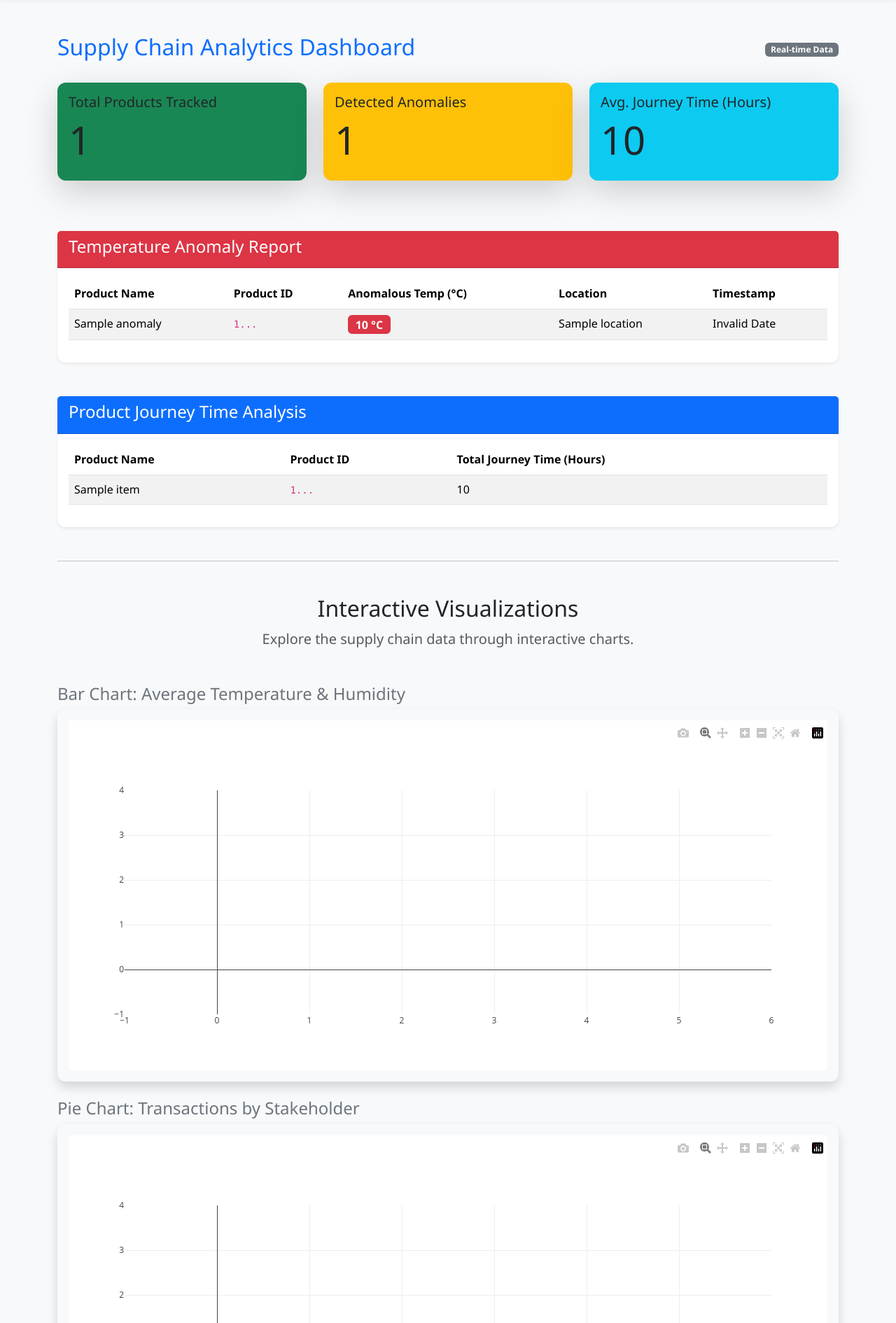
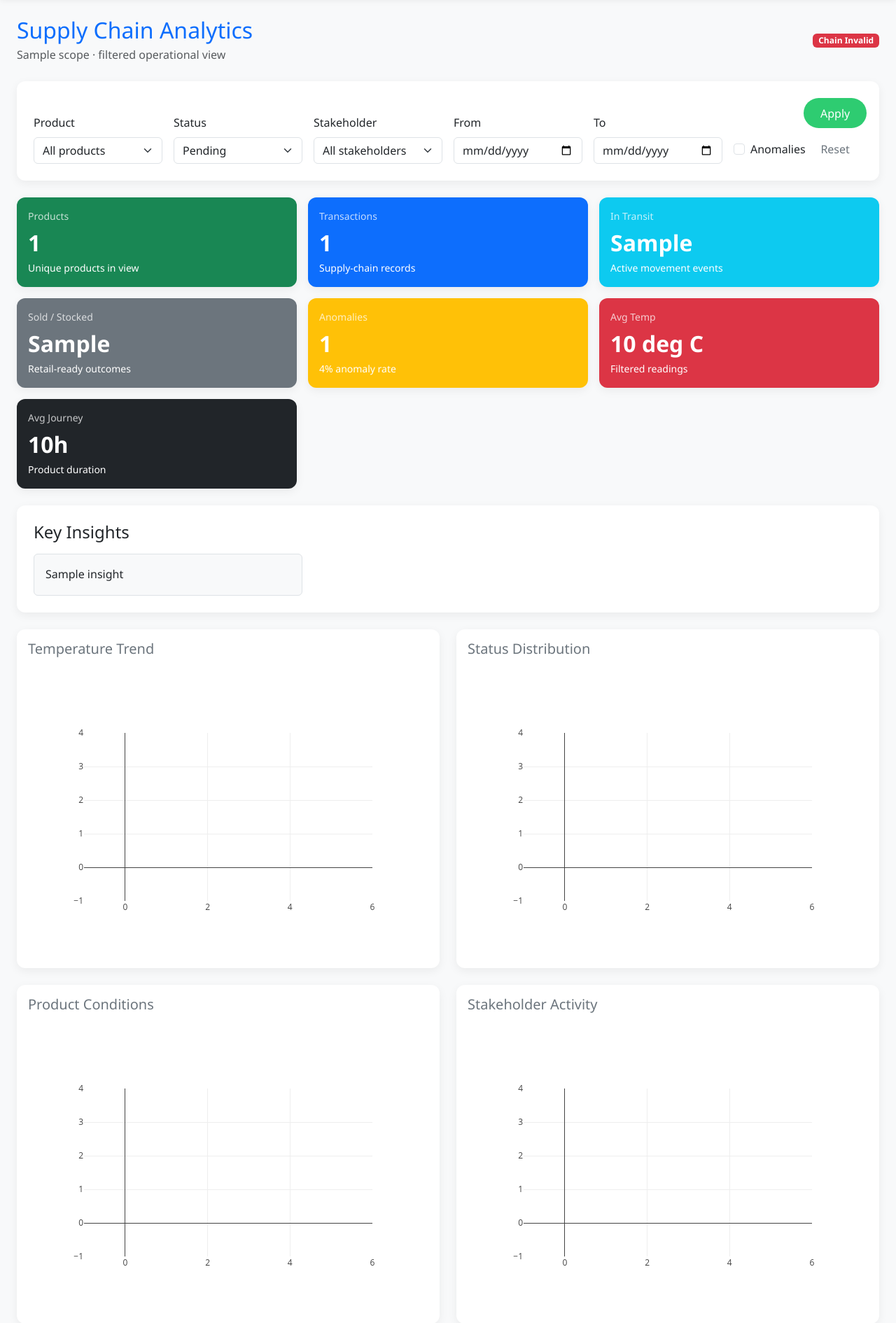
Before and after one commit to Leyan365/blockchain-food-supply-chain, a Flask app: template templates/analytics/overview.html in a window 1280 px wide. Shown: the part 58-1948 px from the top of the page at 70% size. Run offline with Flask 3, Linux system fonts and the light colour scheme; the template is opened without the code that fills it: most values are stand-ins (such as "Sample title", 1, 10 or a date in 2020); some libraries are stand-ins or nearby versions.

Commit message:
Improve analytics dashboard filtering and insights

```diff
--- a/templates/analytics/overview.html
+++ b/templates/analytics/overview.html
@@ -2,58 +2,170 @@
 {% block title %}Analytics Dashboard{% endblock %}
 
 {% block content %}
-<div class="container mt-5">
-    <div class="d-flex justify-content-between align-items-center mb-4">
-        <h2 class="text-primary">Supply Chain Analytics Dashboard</h2>
-        <span class="badge bg-secondary">Real-time Data</span>
+<div class="container-fluid px-4 py-4">
+    <div class="d-flex flex-column flex-lg-row justify-content-between gap-3 align-items-lg-center mb-4">
+        <div>
+            <h2 class="text-primary mb-1">Supply Chain Analytics</h2>
+            <p class="text-muted mb-0">{{ scope }} · filtered operational view</p>
+        </div>
+        <span class="badge {{ 'bg-success' if kpis.chain_valid else 'bg-danger' }} align-self-start align-self-lg-center">
+            Chain {{ 'Valid' if kpis.chain_valid else 'Invalid' }}
+        </span>
     </div>
 
-    <div class="row text-white">
-        <div class="col-md-4 mb-4">
-            <div class="card bg-success shadow-lg">
+    <div class="card p-4 mb-4">
+        <form method="GET" action="{{ url_for('analytics.analytics_overview') }}" class="row g-3 align-items-end">
+            {% if can_filter_my_activity %}
+            <div class="col-md-3 col-xl-2">
+                <label class="form-label" for="data_scope">Data Scope</label>
+                <select class="form-select" id="data_scope" name="data_scope">
+                    <option value="">All supply-chain data</option>
+                    <option value="mine" {% if active_filters.data_scope == 'mine' %}selected{% endif %}>My activity</option>
+                </select>
+            </div>
+            {% endif %}
+            <div class="col-md-3 col-xl-2">
+                <label class="form-label" for="product_name">Product</label>
+                <select class="form-select" id="product_name" name="product_name">
+                    <option value="">All products</option>
+                    {% for product in available_filters.products %}
+                    <option value="{{ product }}" {% if active_filters.product_name == product %}selected{% endif %}>{{ product }}</option>
+                    {% endfor %}
+                </select>
+            </div>
+            <div class="col-md-3 col-xl-2">
+                <label class="form-label" for="status">Status</label>
+                <select class="form-select" id="status" name="status">
+                    <option value="">All statuses</option>
+                    {% for status in available_filters.statuses %}
+                    <option value="{{ status }}" {% if active_filters.status == status %}selected{% endif %}>{{ status }}</option>
+                    {% endfor %}
+                </select>
+            </div>
+            <div class="col-md-3 col-xl-2">
+                <label class="form-label" for="stakeholder">Stakeholder</label>
+                <select class="form-select" id="stakeholder" name="stakeholder">
+                    <option value="">All stakeholders</option>
+                    {% for stakeholder in available_filters.stakeholders %}
+                    <option value="{{ stakeholder }}" {% if active_filters.stakeholder == stakeholder %}selected{% endif %}>{{ stakeholder }}</option>
+                    {% endfor %}
+                </select>
+            </div>
+            <div class="col-md-3 col-xl-2">
+                <label class="form-label" for="start_date">From</label>
+                <input class="form-control" type="date" id="start_date" name="start_date" value="{{ active_filters.start_date or '' }}">
+            </div>
+            <div class="col-md-3 col-xl-2">
+                <label class="form-label" for="end_date">To</label>
+                <input class="form-control" type="date" id="end_date" name="end_date" value="{{ active_filters.end_date or '' }}">
+            </div>
+            <div class="col-md-3 col-xl-1">
+                <div class="form-check mb-2">
+                    <input class="form-check-input" type="checkbox" id="anomalies_only" name="anomalies_only" value="1" {% if active_filters.anomalies_only %}checked{% endif %}>
+                    <label class="form-check-label" for="anomalies_only">Anomalies</label>
+                </div>
+            </div>
+            <div class="col-md-6 col-xl-1 d-grid gap-2">
+                <button class="btn btn-primary" type="submit">Apply</button>
+                <a class="btn btn-outline-secondary" href="{{ url_for('analytics.analytics_overview') }}">Reset</a>
+            </div>
+        </form>
+    </div>
+
+    <div class="row g-3 mb-4">
+        {% set cards = [
+            ('Products', kpis.total_products, 'Unique products in view', 'bg-success'),
+            ('Transactions', kpis.total_transactions, 'Supply-chain records', 'bg-primary'),
+            ('In Transit', kpis.in_transit, 'Active movement events', 'bg-info'),
+            ('Sold / Stocked', kpis.completed_or_sold, 'Retail-ready outcomes', 'bg-secondary'),
+            ('Anomalies', kpis.total_anomalies, kpis.anomaly_rate ~ '% anomaly rate', 'bg-warning'),
+            ('Avg Temp', kpis.avg_temperature ~ ' deg C', 'Filtered readings', 'bg-danger'),
+            ('Avg Journey', kpis.avg_journey_hours|round(1) ~ 'h', 'Product duration', 'bg-dark')
+        ] %}
+        {% for title, value, note, color in cards %}
+        <div class="col-sm-6 col-lg-4 col-xxl-2">
+            <div class="card h-100 text-white {{ color }}">
                 <div class="card-body">
-                    <h5 class="card-title">Total Products Tracked</h5>
-                    <h3 class="display-4">{{ kpis.total_products }}</h3>
+                    <div class="small opacity-75">{{ title }}</div>
+                    <div class="fs-2 fw-bold">{{ value }}</div>
+                    <div class="small">{{ note }}</div>
                 </div>
             </div>
         </div>
-        <div class="col-md-4 mb-4">
-            <div class="card bg-warning shadow-lg">
-                <div class="card-body">
-                    <h5 class="card-title">Detected Anomalies</h5>
-                    <h3 class="display-4">{{ kpis.total_anomalies }}</h3>
+        {% endfor %}
+    </div>
+
+    <div class="card p-4 mb-4">
+        <h4 class="mb-3">Key Insights</h4>
+        <div class="row g-3">
+            {% for insight in insights %}
+            <div class="col-lg-4">
+                <div class="p-3 bg-light border rounded h-100">{{ insight }}</div>
+            </div>
+            {% endfor %}
         </div>
     </div>
+
+    <div class="row g-4 mb-4">
+        <div class="col-xl-6">
+            <div class="card p-3 h-100">
+                <h5 class="text-secondary">Temperature Trend</h5>
+                <div id="scatter-plot" style="height: 420px;"></div>
             </div>
-        <div class="col-md-4 mb-4">
-            <div class="card bg-info shadow-lg">
-                <div class="card-body">
-                    <h5 class="card-title">Avg. Journey Time (Hours)</h5>
-                    <h3 class="display-4">{{ kpis.avg_journey_hours|round(1) }}</h3>
         </div>
+        <div class="col-xl-6">
+            <div class="card p-3 h-100">
+                <h5 class="text-secondary">Status Distribution</h5>
+                <div id="status-chart" style="height: 420px;"></div>
+            </div>
+        </div>
+        <div class="col-xl-6">
+            <div class="card p-3 h-100">
+                <h5 class="text-secondary">Product Conditions</h5>
+                <div id="bar-chart" style="height: 420px;"></div>
+            </div>
+        </div>
+        <div class="col-xl-6">
+            <div class="card p-3 h-100">
+                <h5 class="text-secondary">Stakeholder Activity</h5>
+                <div id="pie-chart" style="height: 420px;"></div>
+            </div>
+        </div>
+        <div class="col-xl-6">
+            <div class="card p-3 h-100">
+                <h5 class="text-secondary">Journey Duration</h5>
+                <div id="box-plot" style="height: 420px;"></div>
+            </div>
+        </div>
+        <div class="col-xl-6">
+            <div class="card p-3 h-100">
+                <h5 class="text-secondary">Anomalies by Product</h5>
+                <div id="anomaly-chart" style="height: 420px;"></div>
             </div>
         </div>
     </div>
 
-    <div class="card my-5 shadow-sm">
+    <div class="row g-4">
+        <div class="col-xl-7">
+            <div class="card shadow-sm">
                 <div class="card-header bg-danger text-white">
-            <h4>Temperature Anomaly Report</h4>
+                    <h4 class="mb-0">Temperature Anomaly Report</h4>
                 </div>
                 <div class="card-body">
                     {% if anomalies %}
                     <div class="table-responsive">
-                <table class="table table-striped table-hover">
+                        <table class="table table-striped table-hover align-middle">
                             <thead>
                                 <tr>
-                            <th>Product Name</th>
+                                    <th>Product</th>
                                     <th>Product ID</th>
-                            <th>Anomalous Temp (&deg;C)</th>
+                                    <th>Temp</th>
                                     <th>Location</th>
                                     <th>Timestamp</th>
                                 </tr>
                             </thead>
                             <tbody>
-                        {% for anomaly in anomalies %}
+                                {% for anomaly in anomalies[:10] %}
                                 <tr>
                                     <td>{{ anomaly.product_name }}</td>
                                     <td><code>{{ anomaly.product_id[:12] }}...</code></td>
@@ -66,28 +178,29 @@
                         </table>
                     </div>
                     {% else %}
-            <p class="text-muted text-center p-3">No temperature anomalies found. All shipments are within threshold.</p>
+                    <p class="text-muted text-center p-3">No temperature anomalies found for this view.</p>
                     {% endif %}
                 </div>
             </div>
-
-    <div class="card my-5 shadow-sm">
+        </div>
+        <div class="col-xl-5">
+            <div class="card shadow-sm">
                 <div class="card-header bg-primary text-white">
-            <h4>Product Journey Time Analysis</h4>
+                    <h4 class="mb-0">Longest Product Journeys</h4>
                 </div>
                 <div class="card-body">
                      {% if journey_stats.details %}
                      <div class="table-responsive">
-                <table class="table table-striped">
+                        <table class="table table-striped align-middle">
                             <thead>
                                 <tr>
-                            <th>Product Name</th>
+                                    <th>Product</th>
                                     <th>Product ID</th>
-                            <th>Total Journey Time (Hours)</th>
+                                    <th>Hours</th>
                                 </tr>
                             </thead>
                             <tbody>
-                        {% for item in journey_stats.details %}
+                                {% for item in journey_stats.details[:10] %}
                                 <tr>
                                     <td>{{ item.product_name }}</td>
                                     <td><code>{{ item.product_id[:12] }}...</code></td>
@@ -102,77 +215,29 @@
                      {% endif %}
                 </div>
             </div>
-
-    <hr class="my-5">
-    <div class="text-center mb-5">
-        <h2>Interactive Visualizations</h2>
-        <p class="lead text-muted">Explore the supply chain data through interactive charts.</p>
-    </div>
-
-    <div class="row my-4">
-        <div class="col-lg-12">
-            <h4 class="text-secondary">Bar Chart: Average Temperature & Humidity</h4>
-            <div class="card shadow bg-light">
-                <div class="card-body">
-                    <div id="bar-chart" style="height: 500px;"></div>
-                </div>
-            </div>
-        </div>
-    </div>
-
-    <div class="row my-4">
-        <div class="col-lg-12">
-            <h4 class="text-secondary">Pie Chart: Transactions by Stakeholder</h4>
-            <div class="card shadow bg-light">
-                <div class="card-body">
-                    <div id="pie-chart" style="height: 500px;"></div>
-                </div>
-            </div>
-        </div>
-    </div>
-
-    <div class="row my-4">
-        <div class="col-lg-12">
-            <h4 class="text-secondary">Box Plot: Delivery Time Distribution</h4>
-            <div class="card shadow bg-light">
-                <div class="card-body">
-                     <div id="box-plot" style="height: 500px;"></div>
-                </div>
-            </div>
-        </div>
-    </div>
-
-    <div class="row my-4">
-        <div class="col-lg-12">
-            <h4 class="text-secondary">Scatter Plot: Temperature Readings Over Time</h4>
-            <div class="card shadow bg-light">
-                <div class="card-body">
-                    <div id="scatter-plot" style="height: 500px;"></div>
-                </div>
-            </div>
         </div>
     </div>
 </div>
 
 <script src="https://cdn.plot.ly/plotly-latest.min.js"></script>
 <script>
-    const barChartData = {{ charts.bar_chart | tojson }};
-    const pieChartData = {{ charts.pie_chart | tojson }};
-    const boxPlotData = {{ charts.box_plot | tojson }};
-    const scatterPlotData = {{ charts.scatter_plot | tojson }};
+    const chartMap = {
+        'bar-chart': {{ charts.bar_chart | tojson }},
+        'pie-chart': {{ charts.pie_chart | tojson }},
+        'box-plot': {{ charts.box_plot | tojson }},
+        'scatter-plot': {{ charts.scatter_plot | tojson }},
+        'status-chart': {{ charts.status_chart | tojson }},
+        'anomaly-chart': {{ charts.anomaly_chart | tojson }}
+    };
 
-    if (barChartData) {
-        Plotly.newPlot('bar-chart', barChartData.data, barChartData.layout, {responsive: true});
+    Object.entries(chartMap).forEach(([id, chart]) => {
+        const target = document.getElementById(id);
+        if (target && chart) {
+            Plotly.newPlot(id, chart.data, chart.layout, {responsive: true, displayModeBar: false});
+        } else if (target) {
+            target.innerHTML = '<div class="h-100 d-flex align-items-center justify-content-center text-muted">No data for this chart.</div>';
         }
-    if (pieChartData) {
-        Plotly.newPlot('pie-chart', pieChartData.data, pieChartData.layout, {responsive: true});
-    }
-    if (boxPlotData) {
-        Plotly.newPlot('box-plot', boxPlotData.data, boxPlotData.layout, {responsive: true});
-    }
-    if (scatterPlotData) {
-        Plotly.newPlot('scatter-plot', scatterPlotData.data, scatterPlotData.layout, {responsive: true});
-    }
+    });
 </script>
 
 {% endblock %}
```
Also changed, not shown: analytics/visualization.py (+63 -23 lines), routes/analytics.py (+16 -3 lines), services/analytics_service.py (+140 -43 lines), tests/test_analytics.py (+61 -0 lines). Lines whose indentation alone changed are shown as unchanged.
